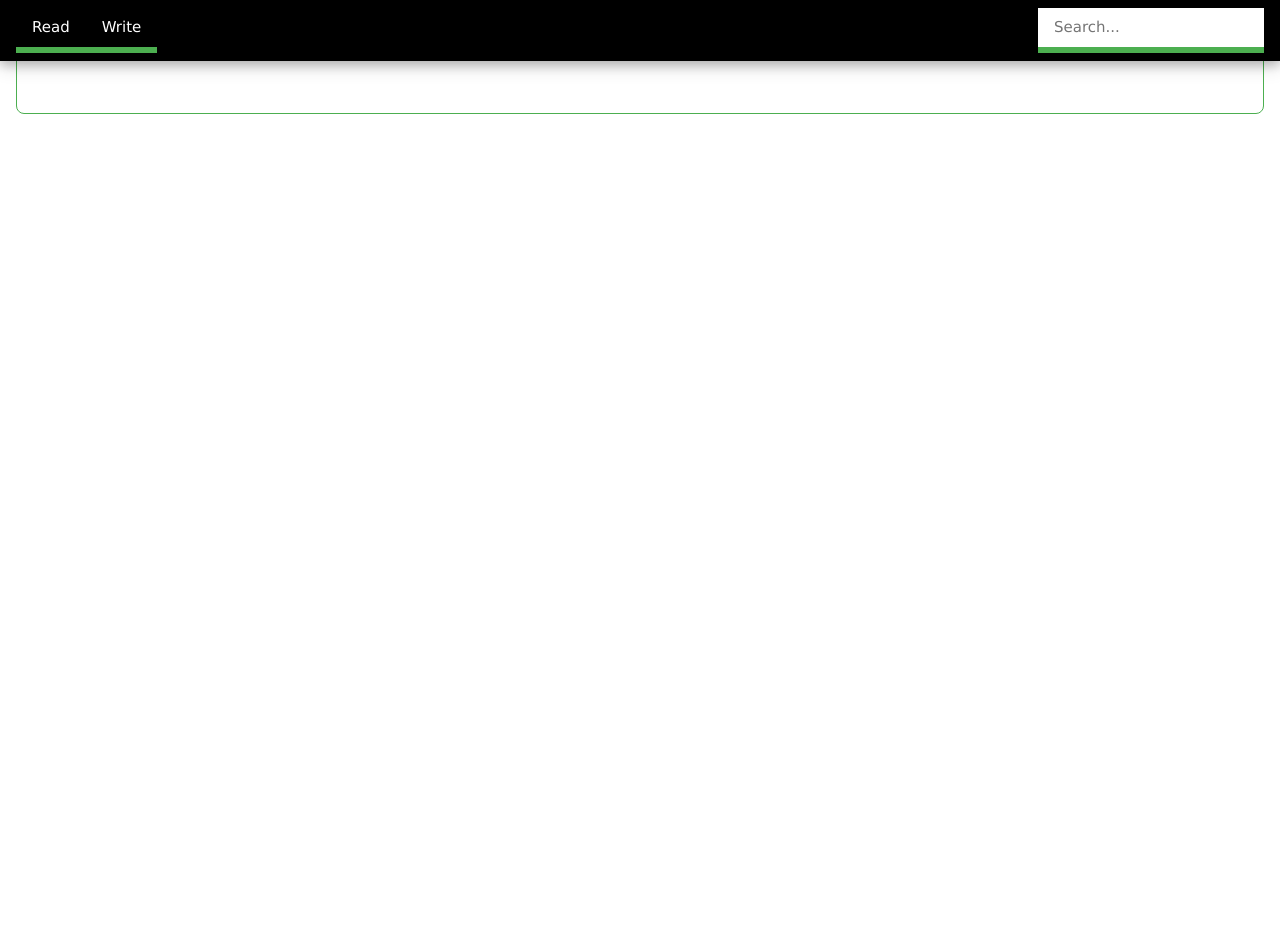
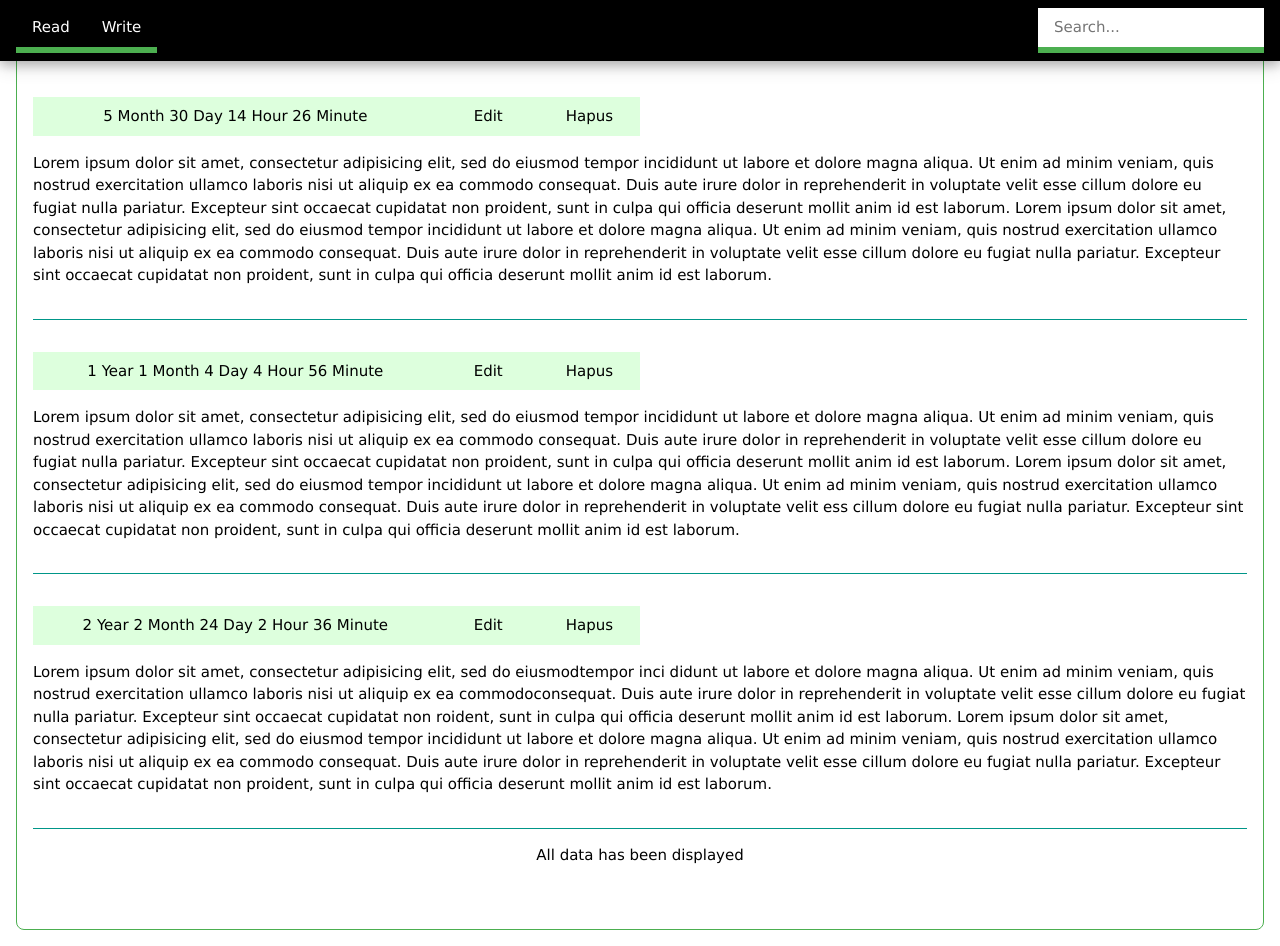
Before and after one commit to rijalBinHusen/rijalbinhusen.github.io, a plain HTML site: page index.html in a window 1280 px wide. Before the commit the page ends 800 px from the top, so only its background shows below. Drawn offline with Linux system fonts and the light colour scheme.

Commit message:
bisa menampilkan data

```diff
--- a/data.js
+++ b/data.js
@@ -1,7 +1,7 @@
 let datanya = {"status" : 200, value : [
 	{"id" : "demos_001",
-	 "date" : "2020-01-18 09:07:03",
-	 "content" : "Lorem ipsum dolor sit amet, consectetur adipisicing elit, sed do eiusmod\
+	 "tanggal" : "2020-01-18 09:07:03",
+	 "isi" : "Lorem ipsum dolor sit amet, consectetur adipisicing elit, sed do eiusmod\
 	 tempor incididunt ut labore et dolore magna aliqua. Ut enim ad minim veniam,\
 	 quis nostrud exercitation ullamco laboris nisi ut aliquip ex ea commodo\
 	 consequat. Duis aute irure dolor in reprehenderit in voluptate velit esse\
@@ -13,8 +13,8 @@ let datanya = {"status" : 200, value : [
 	 cillum dolore eu fugiat nulla pariatur. Excepteur sint occaecat cupidatat non\
 	 proident, sunt in culpa qui officia deserunt mollit anim id est laborum."},
 	 {"id" : "demos_002",
-	 "date" : "2019-06-12 18:37:03",
-	 "content" : "Lorem ipsum dolor sit amet, consectetur adipisicing elit, sed do eiusmod\
+	 "tanggal" : "2019-06-12 18:37:03",
+	 "isi" : "Lorem ipsum dolor sit amet, consectetur adipisicing elit, sed do eiusmod\
 	 tempor incididunt ut labore et dolore magna aliqua. Ut enim ad minim veniam,\
 	 quis nostrud exercitation ullamco laboris nisi ut aliquip ex ea commodo\
 	 consequat. Duis aute irure dolor in reprehenderit in voluptate velit esse\
@@ -26,6 +26,6 @@ let datanya = {"status" : 200, value : [
 	 cillum dolore eu fugiat nulla pariatur. Excepteur sint occaecat cupidatat non\
 	 proident, sunt in culpa qui officia deserunt mollit anim id est laborum."},
 	 {"id" : "demos_003",
-	 "date" : "2018-04-23 20:57:03",
-	 "content" : "Lorem ipsum dolor sit amet, consectetur adipisicing elit, sed do eiusmodtempor inci didunt ut labore et dolore magna aliqua. Ut enim ad minim veniam,	 quis nostrud exercitation ullamco laboris nisi ut aliquip ex ea commodoconsequat. Duis aute irure dolor in reprehenderit in voluptate velit esse cillum dolore eu fugiat nulla pariatur. Excepteur sint occaecat cupidatat non roident, sunt in culpa qui officia deserunt mollit anim id est laborum. Lorem ipsum dolor sit amet, consectetur adipisicing elit, sed do eiusmod tempor incididunt ut labore et dolore magna aliqua. Ut enim ad minim veniam, quis nostrud exercitation ullamco laboris nisi ut aliquip ex ea commodo consequat. Duis aute irure dolor in reprehenderit in voluptate velit esse cillum dolore eu fugiat nulla pariatur. Excepteur sint occaecat cupidatat non proident, sunt in culpa qui officia deserunt mollit anim id est laborum."},
+	 "tanggal" : "2018-04-23 20:57:03",
+	 "isi" : "Lorem ipsum dolor sit amet, consectetur adipisicing elit, sed do eiusmodtempor inci didunt ut labore et dolore magna aliqua. Ut enim ad minim veniam,	 quis nostrud exercitation ullamco laboris nisi ut aliquip ex ea commodoconsequat. Duis aute irure dolor in reprehenderit in voluptate velit esse cillum dolore eu fugiat nulla pariatur. Excepteur sint occaecat cupidatat non roident, sunt in culpa qui officia deserunt mollit anim id est laborum. Lorem ipsum dolor sit amet, consectetur adipisicing elit, sed do eiusmod tempor incididunt ut labore et dolore magna aliqua. Ut enim ad minim veniam, quis nostrud exercitation ullamco laboris nisi ut aliquip ex ea commodo consequat. Duis aute irure dolor in reprehenderit in voluptate velit esse cillum dolore eu fugiat nulla pariatur. Excepteur sint occaecat cupidatat non proident, sunt in culpa qui officia deserunt mollit anim id est laborum."},
 ]}
--- a/index.html
+++ b/index.html
@@ -69,7 +69,7 @@ word-wrap:break-word;
 <script type="text/javascript" src="script2.js"></script>
 <script type="text/javascript" src="w3.js"></script>
 <script type="text/javascript">
-//Mcstm.fu002(["baca", 0, "%"]);
+Mcstm.fu001(["baca", 0, "%"]);
 var lastScrollTop = 0,
 navbar = document.getElementById('ar000');
 
--- a/script2.js
+++ b/script2.js
@@ -112,8 +112,8 @@ Mcstm.fu001 = (a,b,c) => { //ajax ke server
 } */
 
 Mcstm.fu004 = (a,b) => { //memproses respone server
-	/*a[0]=fungsi a[1]=angka a[2]=kata, b=data
-	if (a[0] == "baca" && b.status == 200 && a[2] == "%") {
+	//a[0]=fungsi a[1]=angka a[2]=kata, b=data
+	if (a[0] == "baca" /*&& b.status == 200 && a[2] == "%"*/) {
 		Mcstm.fu006(b.value, "ar002", "ar003", a); w3.show("#ar004");w3.hide("#ar005");
 	} else if (a[0] == "baca" && b.status == 200 && a[2] !== "") {
 		Mcstm.fu006(b.value, "arn002", "arn003", a); w3.show("#ar005");w3.hide("#ar004");
@@ -127,15 +127,14 @@ Mcstm.fu004 = (a,b) => { //memproses respone server
 	} else if (a[0] == "update") {
 		document.querySelector("#"+a[1]+" .w3-padding-16").innerHTML = Mcstm.fu008(Mcstm.a063().getContent());
 		Mcstm.a063().setContent(''); w3.hide("#ar006");
-	}*/
-	return b;
+	}
 }
 
 Mcstm.fu006 = (a,b,c,d) => { // menampilkannya
 	//a=data, b=area1, c=area2, d[0]=fungsi d[1]=angka d[2]=kata
-	if (d[1] == 0 && d[2] == "%") {
+	/*if (d[1] == 0 && d[2] == "%") {
 		Mcstm.a017 = Mcstm.a004(a[0].id);
-	}
+	} */
 	if (d[2] == "%") {
 		var tampilnya = Mcstm.a001("ar004");
 	} else if (d[0] !== "") {
@@ -153,7 +152,7 @@ Mcstm.fu006 = (a,b,c,d) => { // menampilkannya
 			elm1.appendChild(elm2);
 			tampilnya.appendChild(elm1);
 		} else if(a.length < 20) {
-			tampilnya.appendChild(Mcstm.fu005("p", "", "", "", "w3-center", "Data sudah ditampilkan semua", ""));
+			tampilnya.appendChild(Mcstm.fu005("p", "", "", "", "w3-center", "All data has been displayed", ""));
 		}
 	}
 }
```
